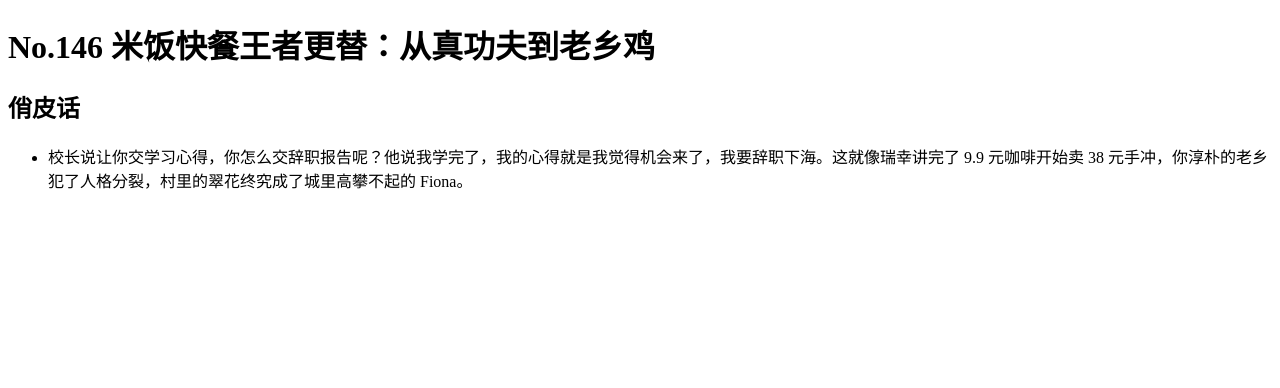
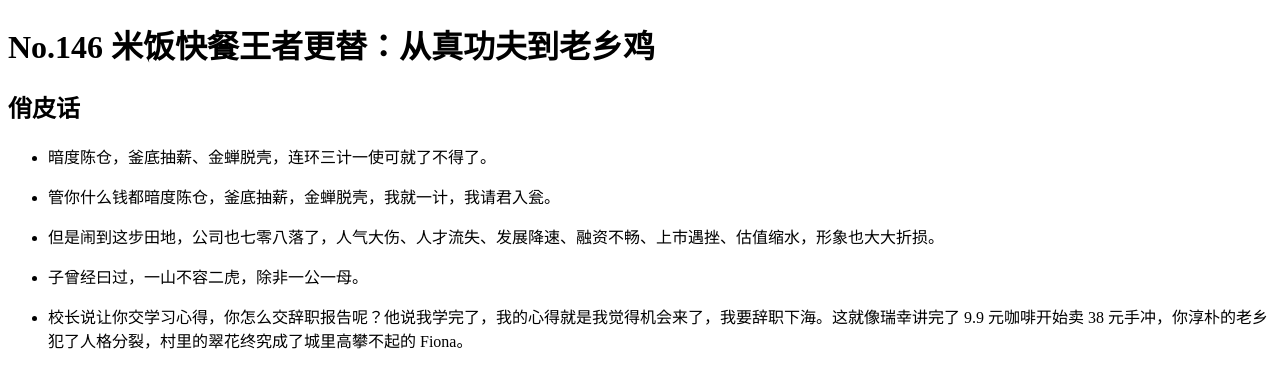
Before and after one commit to eddiehe99/bannatienet, a Next.js app: page /episodes/No.146 in a window 1280 px wide. Shown: the top 388 px of the page. Built offline with nearby package versions, Linux system fonts and the light colour scheme.

Commit message:
docs: update sentences in episode No.146

```diff
--- a/src/pages/about.mdx
+++ b/src/pages/about.mdx
@@ -42,7 +42,9 @@
 
 - 总结助手：[豆包](https://www.doubao.com/)
 
-    - Prompt：这是播客的转写文档，请帮我找出里面的歇后语和俏皮话，并且进行总结，同时展示原文以及出现的时间
+    - Prompt：
+
+        > 这是播客的转写文档，请帮我找出里面的歇后语和俏皮话，并且进行总结，同时展示原文以及出现的时间
 
     - PS：我使用上面的提示词测试了国内全部的 AI chatbot，发现是豆包的表现最好
 
--- a/src/pages/episodes/No.146.mdx
+++ b/src/pages/episodes/No.146.mdx
@@ -2,4 +2,12 @@
 
 ## 俏皮话
 
+- 暗度陈仓，釜底抽薪、金蝉脱壳，连环三计一使可就了不得了。
+
+- 管你什么钱都暗度陈仓，釜底抽薪，金蝉脱壳，我就一计，我请君入瓮。
+
+- 但是闹到这步田地，公司也七零八落了，人气大伤、人才流失、发展降速、融资不畅、上市遇挫、估值缩水，形象也大大折损。
+
+- 子曾经曰过，一山不容二虎，除非一公一母。
+
 - 校长说让你交学习心得，你怎么交辞职报告呢？他说我学完了，我的心得就是我觉得机会来了，我要辞职下海。这就像瑞幸讲完了 9.9 元咖啡开始卖 38 元手冲，你淳朴的老乡犯了人格分裂，村里的翠花终究成了城里高攀不起的 Fiona。
```
